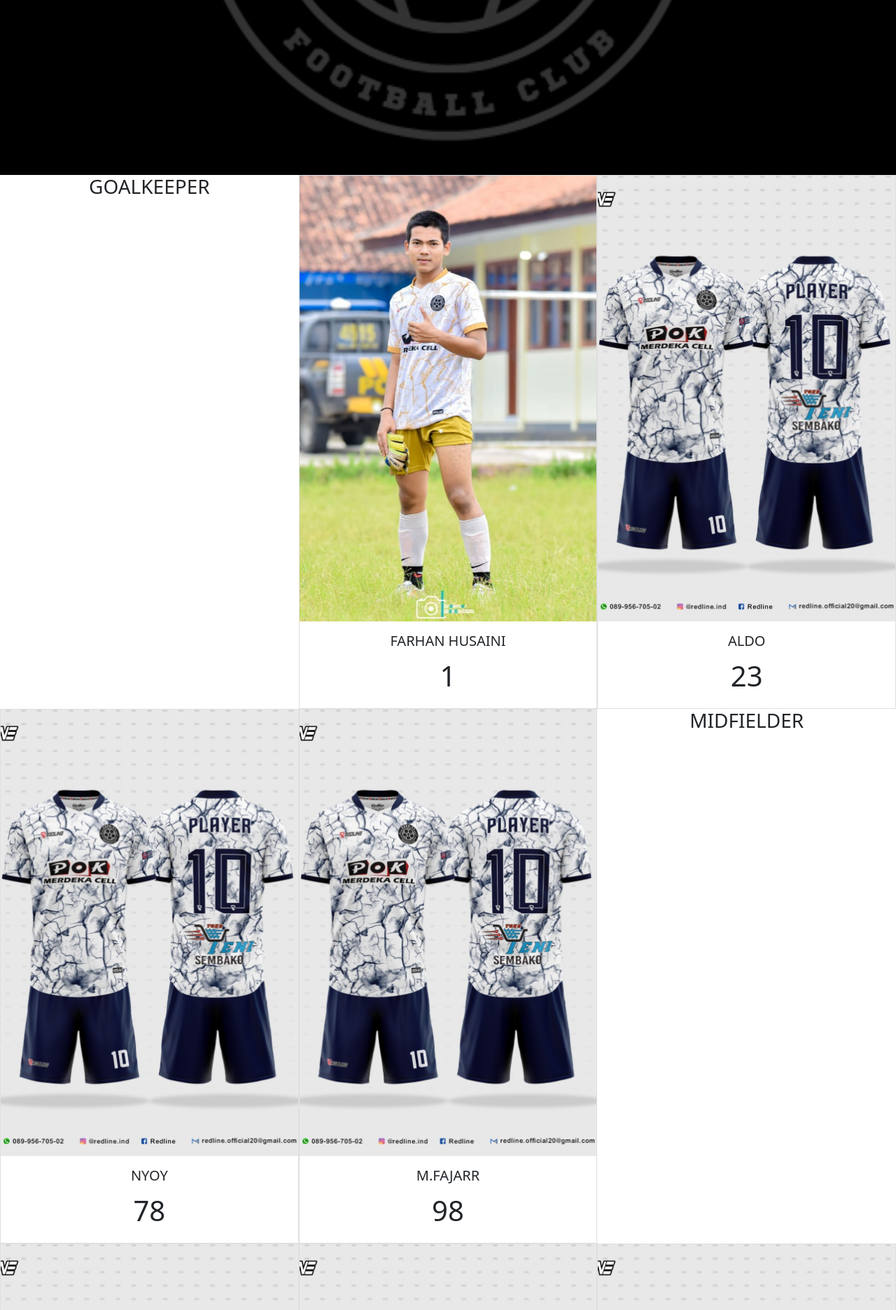
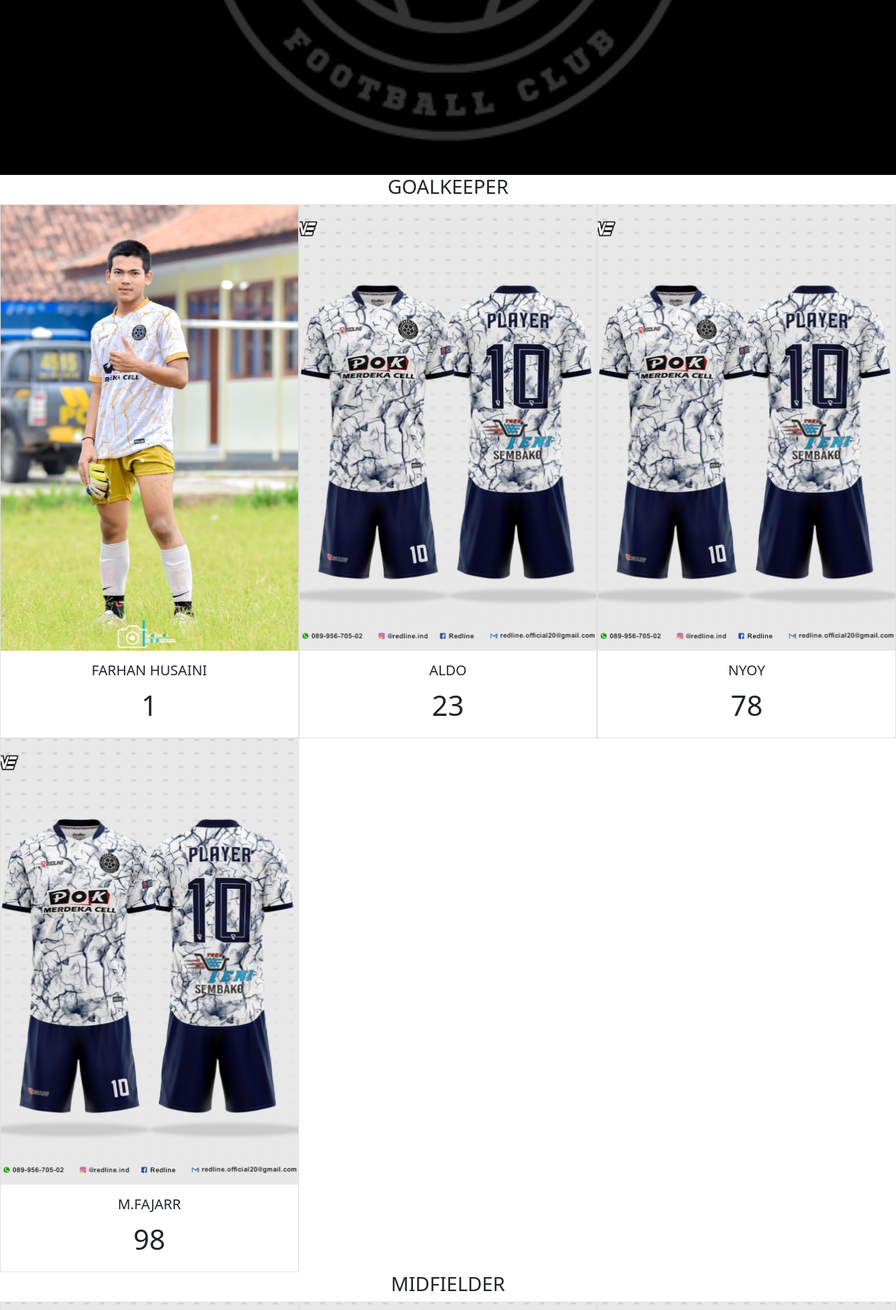
Before and after one commit to tesafc/www2, a Jekyll site: the page built from team.html, in a window 1280 px wide. Shown: the part 560-2432 px from the top of the page at 70% size. Built offline with Jekyll 4.4.1, drawn with Linux system fonts in a browser that asks for light colours.

Commit message:
Update team.html

```diff
--- a/team.html
+++ b/team.html
@@ -8,7 +8,7 @@ image: /assets/img/logo-1.png
   <div class="row row-cols-2 row-cols-md-3 g-0">
     {% assign roles = site.data.team | group_by:"role" %}
     {% for role in roles %}
-      <h3 class="d-block text-center text-uppercase">{{ role.name }}</h3>
+      <h3 class="d-block w-100 text-center text-uppercase">{{ role.name }}</h3>
       {% for player in role.items %}
     <div class="col">
       <div class="card rounded-0 h-100">
```
